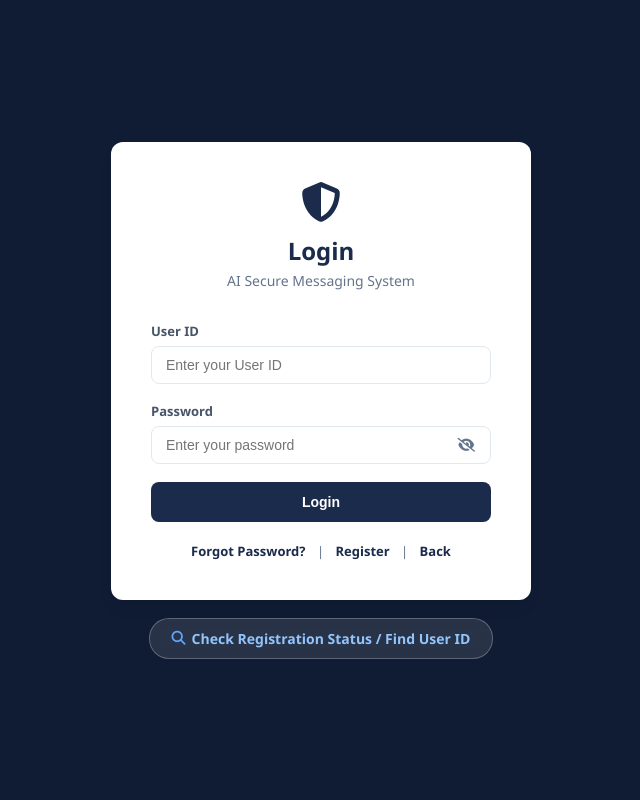
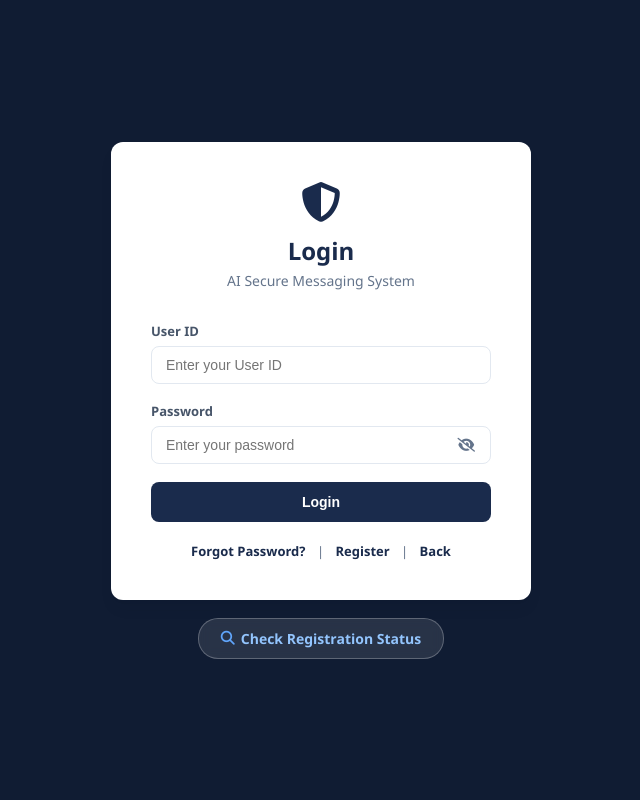
Before and after one commit to Idhaizs/AI-SECURE-MESSAGING-SYSTEM, a Flask app: page /login in a window 1280 px wide. Shown: the whole page, without its empty margins (319-959 px from the left). Run offline with Flask 3, Linux system fonts and the light colour scheme.

Commit message:
UI: Update button text to Check Registration Status and remove icons from modal header and Next button

```diff
--- a/app/templates/auth/login.html
+++ b/app/templates/auth/login.html
@@ -39,7 +39,7 @@
         <!-- Link placed DIRECTLY UNDERNEATH the white card -->
         <div style="text-align:center;margin-top:18px;width:100%;">
             <a href="#" onclick="openStatusModal(); return false;" style="color:#93c5fd;font-weight:600;font-size:14px;text-decoration:none;display:inline-flex;align-items:center;gap:6px;background:rgba(255,255,255,0.1);padding:10px 22px;border-radius:20px;backdrop-filter:blur(6px);border:1px solid rgba(255,255,255,0.25);transition:all 0.2s ease;">
-                <i class="fas fa-search" style="color:#60a5fa;"></i> Check Registration Status / Find User ID
+                <i class="fas fa-search" style="color:#60a5fa;"></i> Check Registration Status
             </a>
         </div>
     </div>
@@ -49,7 +49,7 @@
 <div class="modal-overlay" id="statusModal" style="display:none;position:fixed;top:0;left:0;width:100%;height:100%;background:rgba(15,23,42,0.6);z-index:9999;align-items:center;justify-content:center;">
     <div style="background:white;width:90%;max-width:450px;border-radius:12px;padding:24px;box-shadow:0 20px 25px -5px rgba(0,0,0,0.2);">
         <div style="display:flex;justify-content:space-between;align-items:center;margin-bottom:16px;">
-            <h3 style="margin:0;font-size:18px;color:#1e293b;"><i class="fas fa-user-shield" style="color:#1d4ed8;"></i> Check Status & Find User ID</h3>
+            <h3 style="margin:0;font-size:18px;color:#1e293b;">Check Status & Find User ID</h3>
             <button onclick="closeStatusModal()" style="background:none;border:none;font-size:18px;color:#94a3b8;cursor:pointer;"><i class="fas fa-times"></i></button>
         </div>
 
@@ -79,7 +79,7 @@
 
         <div style="display:flex;gap:10px;justify-content:flex-end;">
             <button onclick="closeStatusModal()" class="btn" style="background:#f1f5f9;color:#475569;padding:8px 16px;border:none;border-radius:6px;cursor:pointer;">Cancel</button>
-            <button id="btnSubmitStatusStep1" onclick="submitCheckStatusStep1()" class="btn btn-primary" style="padding:8px 18px;border-radius:6px;cursor:pointer;">Next <i class="fas fa-arrow-right"></i></button>
+            <button id="btnSubmitStatusStep1" onclick="submitCheckStatusStep1()" class="btn btn-primary" style="padding:8px 18px;border-radius:6px;cursor:pointer;">Next</button>
             <button id="btnSubmitStatusStep2" onclick="submitCheckStatusStep2()" class="btn btn-primary" style="display:none;padding:8px 18px;border-radius:6px;cursor:pointer;">Verify & Reveal User ID</button>
         </div>
     </div>
```
